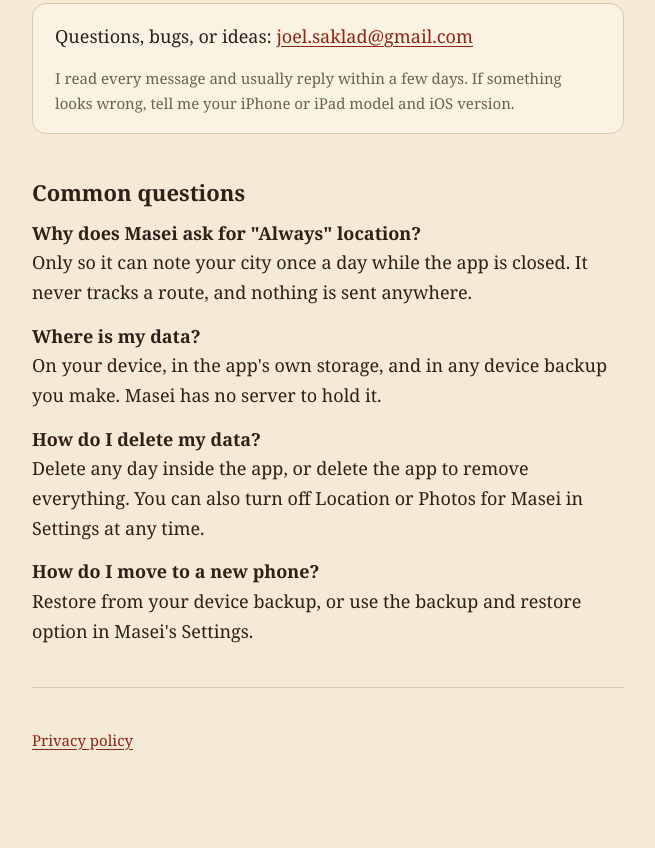
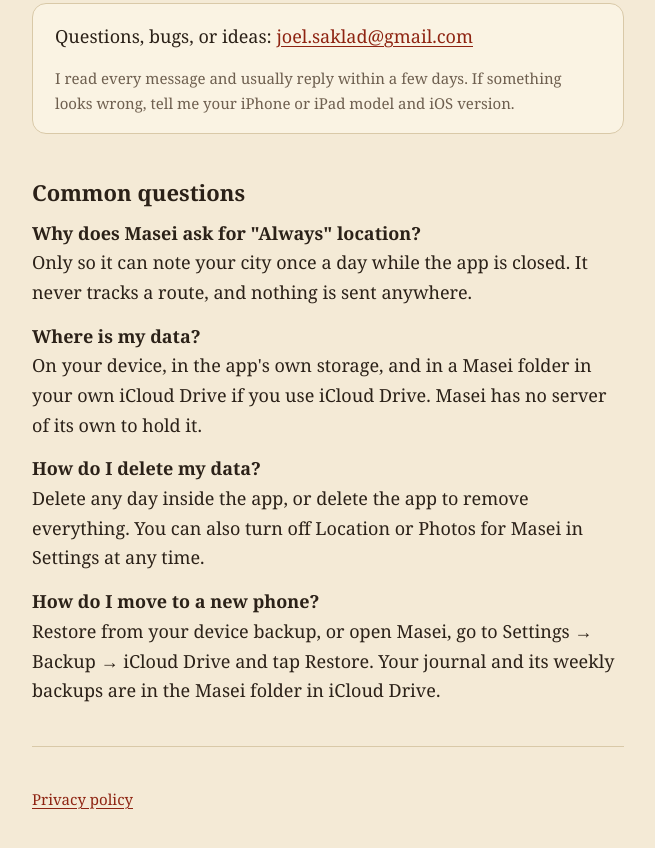
Before and after one commit to dalkasleoj/masei, a plain HTML site: page index.html in a window 1280 px wide. Shown: the part 458-1306 px from the top of the page, without its empty margins (312-967 px from the left). Drawn offline with Linux system fonts and the light colour scheme.

Commit message:
Privacy policy and support: the optional copy in the user's own iCloud Drive
Co-Authored-By: Claude Sonnet 5.5 <noreply@anthropic.com>

```diff
--- a/index.html
+++ b/index.html
@@ -20,9 +20,9 @@
 
 <h2>Common questions</h2>
 <p><strong>Why does Masei ask for "Always" location?</strong><br>Only so it can note your city once a day while the app is closed. It never tracks a route, and nothing is sent anywhere.</p>
-<p><strong>Where is my data?</strong><br>On your device, in the app's own storage, and in any device backup you make. Masei has no server to hold it.</p>
+<p><strong>Where is my data?</strong><br>On your device, in the app's own storage, and in a Masei folder in your own iCloud Drive if you use iCloud Drive. Masei has no server of its own to hold it.</p>
 <p><strong>How do I delete my data?</strong><br>Delete any day inside the app, or delete the app to remove everything. You can also turn off Location or Photos for Masei in Settings at any time.</p>
-<p><strong>How do I move to a new phone?</strong><br>Restore from your device backup, or use the backup and restore option in Masei's Settings.</p>
+<p><strong>How do I move to a new phone?</strong><br>Restore from your device backup, or open Masei, go to Settings → Backup → iCloud Drive and tap Restore. Your journal and its weekly backups are in the Masei folder in iCloud Drive.</p>
 
 <hr>
 <p class="small"><a href="privacy/">Privacy policy</a></p>
```
Also changed, not shown: privacy/index.html (+1 -1 lines).
